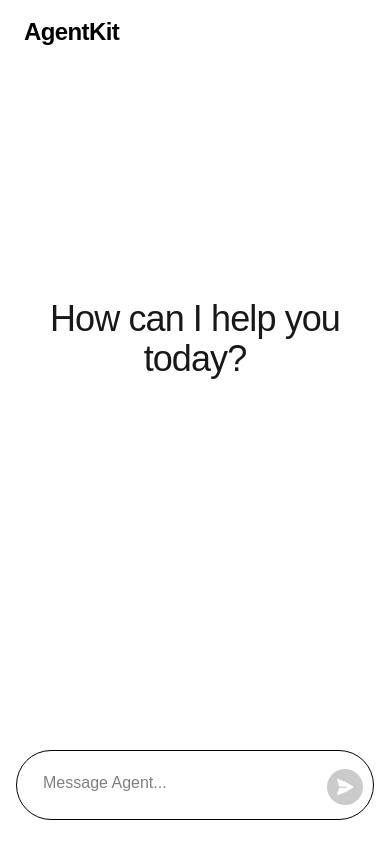
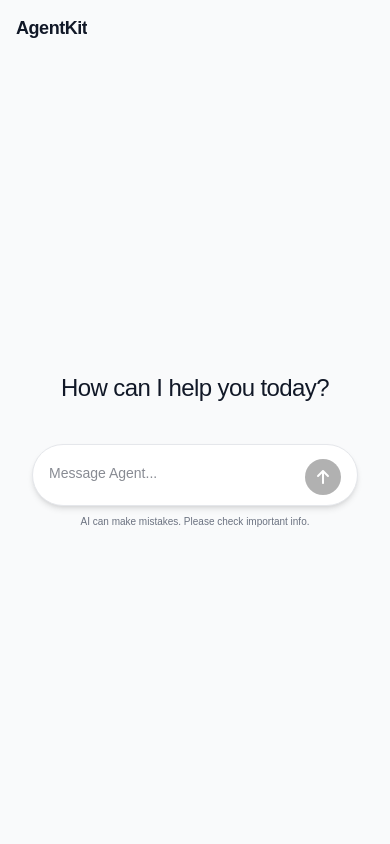
Before and after one commit to lamak-shahiwala/Agent-Kit, a Next.js app: page / in a window 390 px wide. Built offline with nearby package versions, Linux system fonts and the light colour scheme; a web font is replaced by a local one.

Commit message:
made ui look good and responsive

```diff
--- a/app/layout.tsx
+++ b/app/layout.tsx
@@ -1,3 +1,4 @@
+// app/layout.tsx
 import type { Metadata } from "next";
 import "./globals.css";
 import { appConfig } from "@/packages/shared/config/app";
@@ -14,7 +15,7 @@ export default function RootLayout({
   children: React.ReactNode;
 }) {
   return (
-    <html lang="en">
+    <html lang="en" className="h-screen">
       <head>
         <link rel="preconnect" href="https://fonts.googleapis.com" />
         <link
@@ -26,8 +27,6 @@ export default function RootLayout({
           href="https://fonts.googleapis.com/css2?family=Funnel+Display:wght@400..800&family=Funnel+Sans:wght@300..800&display=swap"
           rel="stylesheet"
         />
-      </head>
-      <body className="antialiased bg-app-bg text-text-main transition-colors duration-200">
         <style
           dangerouslySetInnerHTML={{
             __html: `
@@ -36,37 +35,51 @@ export default function RootLayout({
               --font-display: 'Funnel Display', sans-serif;
 
               --primary-color: ${themeConfig.primaryColor};
-            --bg-color: ${themeConfig.bgLight};
-            --surface-color: ${themeConfig.surfaceLight};
-            --text-primary: ${themeConfig.textPrimaryLight};
-            --text-secondary: ${themeConfig.textSecondaryLight};
-            --text-placeholder: ${themeConfig.textPlaceholderLight};
-            --border-color: ${themeConfig.borderLight};
-            --thinking-color: ${themeConfig.thinkingTextLight};
-          }
-          @media (prefers-color-scheme: dark) {
-            :root {
-              --bg-color: ${themeConfig.bgDark};
-              --surface-color: ${themeConfig.surfaceDark};
-              --text-primary: ${themeConfig.textPrimaryDark};
-              --text-secondary: ${themeConfig.textSecondaryDark};
-              --text-placeholder: ${themeConfig.textPlaceholderDark};
-              --border-color: ${themeConfig.borderDark};
-              --thinking-color: ${themeConfig.thinkingTextDark};
-            }
+              --bg-color: ${themeConfig.bg};
+              --surface-color: ${themeConfig.surface};
+              --text-primary: ${themeConfig.textPrimary};
+              --text-secondary: ${themeConfig.textSecondary};
+              --text-placeholder: ${themeConfig.textPlaceholder};
+              --border-color: ${themeConfig.border};
+              --thinking-color: ${themeConfig.thinkingText};
+              --user-bubble: ${themeConfig.userBubble};
+              --bot-bubble: ${themeConfig.botBubble};
             }
           `,
           }}
         />
-        <header className="fixed top-0 left-0 w-full flex items-center px-6 py-4 z-50">
-          <div className="flex items-center gap-2">
-            <span className="font-display font-semibold text-2xl tracking-tight text-text-main">
+      </head>
+      <body
+        className="h-screen flex flex-col overflow-hidden antialiased font-body"
+        style={{
+          backgroundColor: themeConfig.bg,
+          color: themeConfig.textPrimary,
+        }}
+      >
+        {/* Fixed header - consistent height across devices */}
+        <header
+          className="h-14 sm:h-16 shrink-0 backdrop-blur-sm"
+          style={{
+            backgroundColor: `${themeConfig.bg}f2`,
+          }}
+        >
+          <div className="h-full mx-auto max-w-7xl flex items-center px-4 sm:px-6 md:px-8 gap-2">
+            <span
+              className="font-display font-semibold text-lg sm:text-xl tracking-tight truncate"
+              style={{ color: themeConfig.textPrimary }}
+            >
               {appConfig.appName}
             </span>
           </div>
         </header>
 
+        {/* Main area */}
+        <main
+          className="flex-1 flex justify-center overflow-hidden"
+          style={{ backgroundColor: themeConfig.bg }}
+        >
           {children}
+        </main>
       </body>
     </html>
   );
--- a/app/page.tsx
+++ b/app/page.tsx
@@ -5,6 +5,7 @@ import ReactMarkdown from "react-markdown";
 import { useAgent } from "./hooks/useAgent";
 import { appConfig } from "@/packages/shared/config/app";
 import { themeConfig } from "@/packages/shared/config/theme";
+import { FaArrowUp } from "react-icons/fa6";
 
 export default function Home() {
   const [input, setInput] = useState("");
@@ -15,7 +16,7 @@ export default function Home() {
 
   useEffect(() => {
     if (messages.length > 0) {
-      endRef.current?.scrollIntoView({ behavior: "smooth" });
+      endRef.current?.scrollIntoView({ behavior: "smooth", block: "end" });
     }
   }, [messages, isThinking]);
 
@@ -41,26 +42,18 @@ export default function Home() {
     }
   };
 
-  const getBubbleStyle = (isUser: boolean) => {
-    return {
-      backgroundColor: isUser ? "var(--user-bubble)" : "var(--bot-bubble)",
-    };
-  };
-
   return (
-    <main
-      className="flex flex-col h-screen bg-app-bg overflow-hidden"
-      style={
-        {
-          "--user-bubble": themeConfig.userBubbleLight,
-          "--bot-bubble": themeConfig.botBubbleLight,
-        } as React.CSSProperties
-      }
+    <div
+      className="h-full w-full flex justify-center"
+      style={{ backgroundColor: themeConfig.bg }}
     >
-      <div className="h-12 lg:h-5 shrink-0" />
-      <div className="flex-1 overflow-y-auto px-4 scrollbar-hide">
+      {/* Responsive container - consistent max-widths */}
+      <div className="h-full w-full max-w-full sm:max-w-2xl md:max-w-3xl lg:max-w-4xl xl:max-w-5xl flex flex-col px-4 sm:px-6 md:px-8 lg:px-8 xl:px-8">
         {messages.length > 0 ? (
-          <div className="max-w-2xl mx-auto flex flex-col gap-6 py-4">
+          <>
+            {/* Messages - scrollable area only */}
+            <div className="flex-1 overflow-y-auto scrollbar-hide pt-4 sm:pt-5 md:pt-6 pb-3 sm:pb-4">
+              <div className="flex flex-col gap-4 sm:gap-5 md:gap-6">
                 {messages.map((msg, i) => {
                   const isUser = msg.sender === "user";
                   return (
@@ -70,44 +63,58 @@ export default function Home() {
                         isUser ? "justify-end" : "justify-start"
                       }`}
                     >
+                      {/* Consistent bubble design with rounded-2xl */}
                       <div
-                    className={`max-w-[85%] leading-7 rounded-2xl px-5 py-2.5 text-text-main`}
-                    style={getBubbleStyle(isUser)}
+                        className="max-w-[90%] sm:max-w-[85%] md:max-w-[80%] lg:max-w-[75%] leading-6 sm:leading-7 rounded-2xl px-4 py-2.5 sm:px-5 sm:py-3 md:px-6 md:py-3.5 shadow-sm"
+                        style={{
+                          backgroundColor: isUser
+                            ? themeConfig.userBubble
+                            : themeConfig.botBubble,
+                          color: themeConfig.textPrimary,
+                        }}
                       >
                         {!isUser && (
-                      <div className="mb-1 opacity-80 text-xs font-display font-bold uppercase tracking-widest text-text-sec">
+                          <div
+                            className="mb-1 opacity-80 text-[10px] sm:text-xs font-display font-bold uppercase tracking-[0.15em]"
+                            style={{ color: themeConfig.textSecondary }}
+                          >
                             {appConfig.appName}
                           </div>
                         )}
-                    <div className="whitespace-pre-wrap markdown-content">
+                        <div className="whitespace-pre-wrap markdown-content text-sm sm:text-base">
                           <ReactMarkdown>{msg.text}</ReactMarkdown>
                         </div>
                       </div>
                     </div>
                   );
                 })}
+
                 {isThinking && (
-              <div className="flex w-full justify-start px-1">
-                <div className="flex items-center gap-1.5 text-thinking">
-                  <div className="animate-bounce w-1 h-1 rounded-full bg-current" />
-                  <div className="animate-bounce w-1 h-1 rounded-full bg-current [animation-delay:0.2s]" />
-                  <div className="animate-bounce w-1 h-1 rounded-full bg-current [animation-delay:0.4s]" />
+                  <div className="flex w-full justify-start px-1 pb-20 sm:pb-24">
+                    <div
+                      className="flex items-center gap-1.5"
+                      style={{ color: themeConfig.thinkingText }}
+                    >
+                      <div className="animate-bounce w-1.5 h-1.5 sm:w-2 sm:h-2 rounded-full bg-current" />
+                      <div className="animate-bounce w-1.5 h-1.5 sm:w-2 sm:h-2 rounded-full bg-current [animation-delay:0.2s]" />
+                      <div className="animate-bounce w-1.5 h-1.5 sm:w-2 sm:h-2 rounded-full bg-current [animation-delay:0.4s]" />
                     </div>
                   </div>
                 )}
-            <div ref={endRef} className="h-4" />
+
+                <div ref={endRef} />
               </div>
-        ) : (
-          <div className="flex flex-col items-center justify-center h-full opacity-90 -mt-10">
-            <h1 className="text-4xl font-display font-medium tracking-tight text-text-main text-center mb-8">
-              {appConfig.welcomeText}
-            </h1>
-          </div>
-        )}
             </div>
 
-      <div className="w-full shrink-0 px-4 pb-6 pt-2 bg-app-bg z-20">
-        <div className="max-w-2xl mx-auto flex items-end gap-3 p-2.5 rounded-[2.5rem] border bg-app-surface border-app-border">
+            {/* Input - pinned at bottom with rounded-[2.5rem] corners */}
+            <div className="shrink-0 pb-4 sm:pb-5 md:pb-6 pt-2 sm:pt-3">
+              <div
+                className="rounded-[2.5rem] border flex items-end gap-3 px-4 sm:px-5 py-2.5 sm:py-3 shadow-md"
+                style={{
+                  backgroundColor: themeConfig.surface,
+                  borderColor: themeConfig.border,
+                }}
+              >
                 <textarea
                   ref={textareaRef}
                   rows={1}
@@ -116,25 +123,87 @@ export default function Home() {
                   disabled={isThinking}
                   onChange={(e) => setInput(e.target.value)}
                   onKeyDown={handleKeyDown}
-            className="flex-1 max-h-50 py-2.5 px-4 resize-none bg-transparent outline-none overflow-y-auto min-h-12 text-text-main placeholder-text-ph"
+                  className="flex-1 max-h-40 py-2 resize-none bg-transparent outline-none overflow-y-auto min-h-10 text-sm sm:text-base"
+                  style={{
+                    color: themeConfig.textPrimary,
+                  }}
                 />
                 <button
                   onClick={handleSend}
                   disabled={isThinking || !input.trim()}
-            className="h-9 w-9 mb-1 rounded-full flex items-center justify-center transition-all disabled:opacity-20 disabled:grayscale"
+                  className="h-9 w-9 sm:h-10 sm:w-10 rounded-full flex items-center justify-center transition-all disabled:opacity-30 disabled:grayscale hover:opacity-90 shrink-0"
                   style={{ backgroundColor: themeConfig.primaryColor }}
                 >
-            <svg
-              xmlns="http://www.w3.org/2000/svg"
-              viewBox="0 0 24 24"
-              fill="currentColor"
-              className="w-5 h-5 text-white"
-            >
-              <path d="M3.478 2.404a.75.75 0 0 0-.926.941l2.432 7.905H13.5a.75.75 0 0 1 0 1.5H4.984l-2.432 7.905a.75.75 0 0 0 .926.94 60.519 60.519 0 0 0 18.445-8.986.75.75 0 0 0 0-1.218A60.517 60.517 0 0 0 3.478 2.404Z" />
-            </svg>
+                  <FaArrowUp
+                    color="white"
+                    className="w-4 h-4 sm:w-4.5 sm:h-4.5"
+                  />
                 </button>
               </div>
+              <p
+                className="mt-2 text-[10px] sm:text-xs text-center"
+                style={{ color: themeConfig.textSecondary }}
+              >
+                {appConfig.footerText}
+              </p>
             </div>
-    </main>
+          </>
+        ) : (
+          // Empty state - centered welcome + input
+          <div className="flex-1 flex flex-col items-center justify-center gap-10 sm:gap-12 py-8">
+            <div className="text-center px-4 sm:px-6 max-w-2xl">
+              <h1
+                className="text-2xl sm:text-3xl md:text-4xl font-display font-medium tracking-tight"
+                style={{ color: themeConfig.textPrimary }}
+              >
+                {appConfig.welcomeText}
+              </h1>
+            </div>
+
+            {/* Centered input with rounded-[2.5rem] corners */}
+            <div className="w-full max-w-xl sm:max-w-2xl md:max-w-3xl px-4 sm:px-6">
+              <div
+                className="rounded-[2.5rem] border flex items-end gap-3 px-4 sm:px-5 py-2.5 sm:py-3 shadow-md"
+                style={{
+                  backgroundColor: themeConfig.surface,
+                  borderColor: themeConfig.border,
+                }}
+              >
+                <textarea
+                  ref={textareaRef}
+                  rows={1}
+                  value={input}
+                  placeholder={appConfig.inputPlaceholder}
+                  disabled={isThinking}
+                  onChange={(e) => setInput(e.target.value)}
+                  onKeyDown={handleKeyDown}
+                  className="flex-1 max-h-40 py-2 resize-none bg-transparent outline-none overflow-y-auto min-h-10 text-sm sm:text-base"
+                  style={{
+                    color: themeConfig.textPrimary,
+                  }}
+                />
+                <button
+                  onClick={handleSend}
+                  disabled={isThinking || !input.trim()}
+                  className="h-9 w-9 sm:h-10 sm:w-10 rounded-full flex items-center justify-center transition-all disabled:opacity-30 disabled:grayscale hover:opacity-90 shrink-0"
+                  style={{ backgroundColor: themeConfig.primaryColor }}
+                >
+                  <FaArrowUp
+                    color="white"
+                    className="w-4 h-4 sm:w-4.5 sm:h-4.5"
+                  />
+                </button>
+              </div>
+              <p
+                className="mt-2 text-[10px] sm:text-xs text-center"
+                style={{ color: themeConfig.textSecondary }}
+              >
+                {appConfig.footerText}
+              </p>
+            </div>
+          </div>
+        )}
+      </div>
+    </div>
   );
 }
```
Lines whose indentation alone changed are shown as unchanged.
